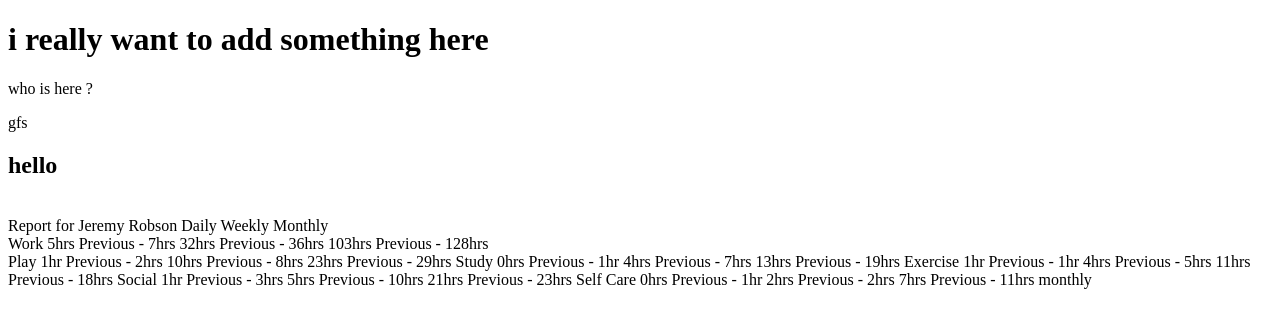
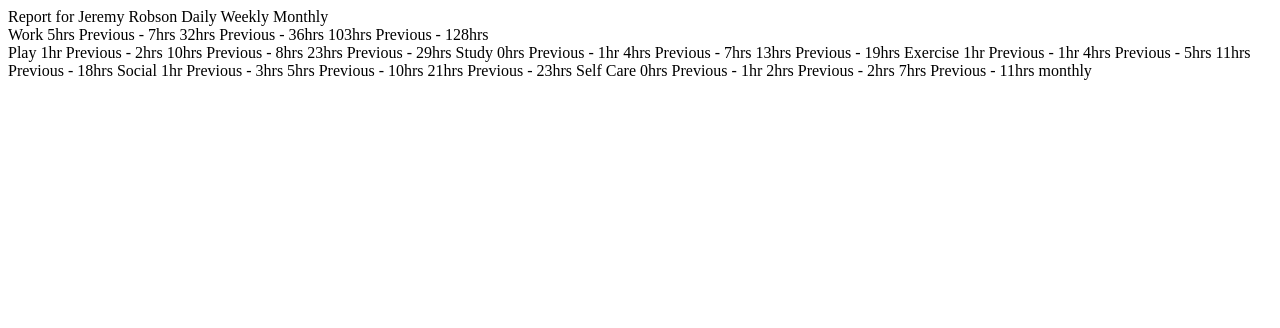
Before and after one commit to Aineken/Test-number-2, a plain HTML site: page index.html in a window 1280 px wide. Drawn offline with Linux system fonts and the light colour scheme.

Commit message:
going back

```diff
--- a/index.html
+++ b/index.html
@@ -12,12 +12,7 @@
 </head>
 <body>
 
-<h1>i really want to add something here </h1>
-<p>who is here ?
-</p>
-<p>gfs</p>
-<h2>hello</h2>
-<img src="" alt="">
+
   <div>
 <div class="main">
 
```
